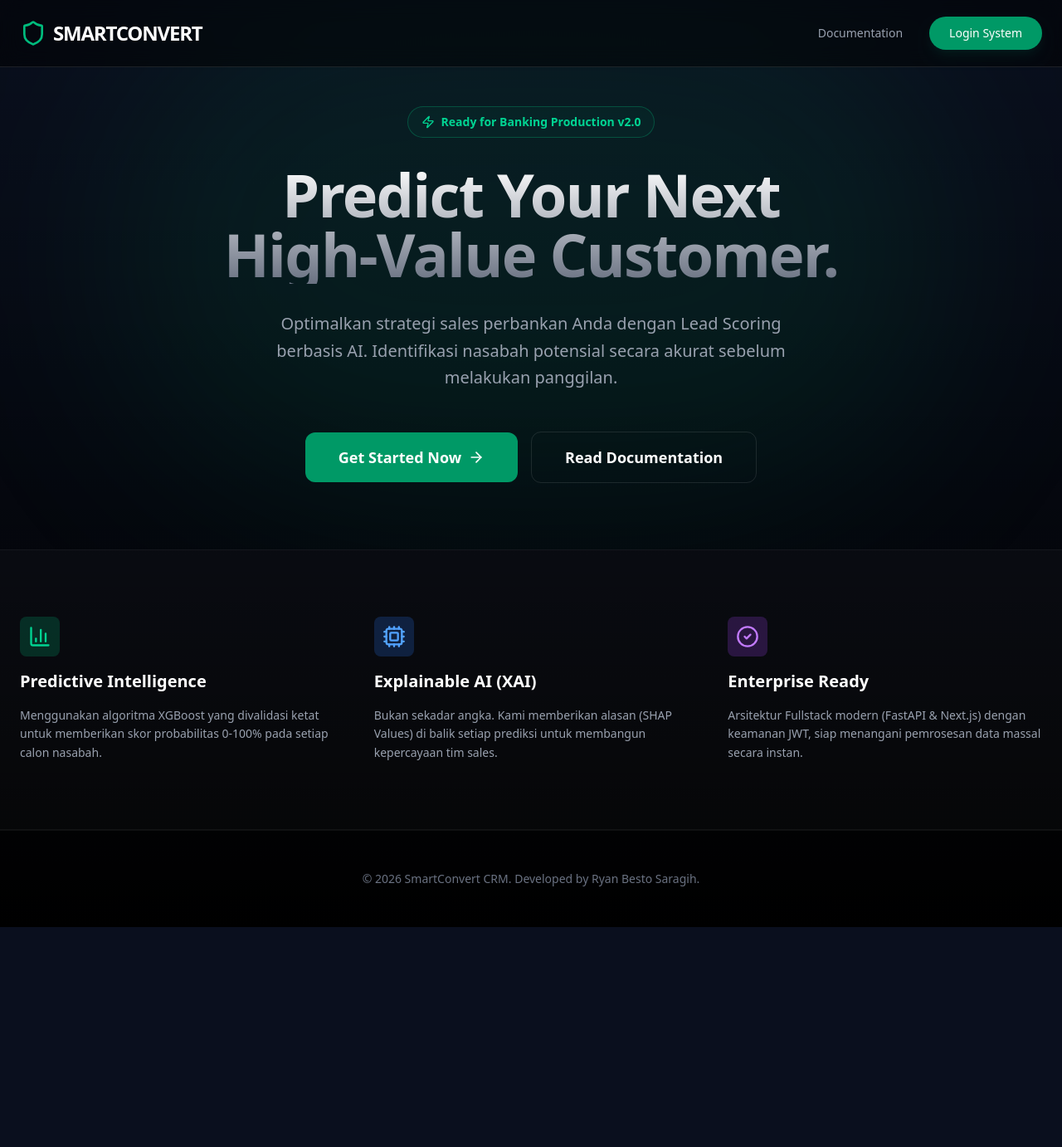
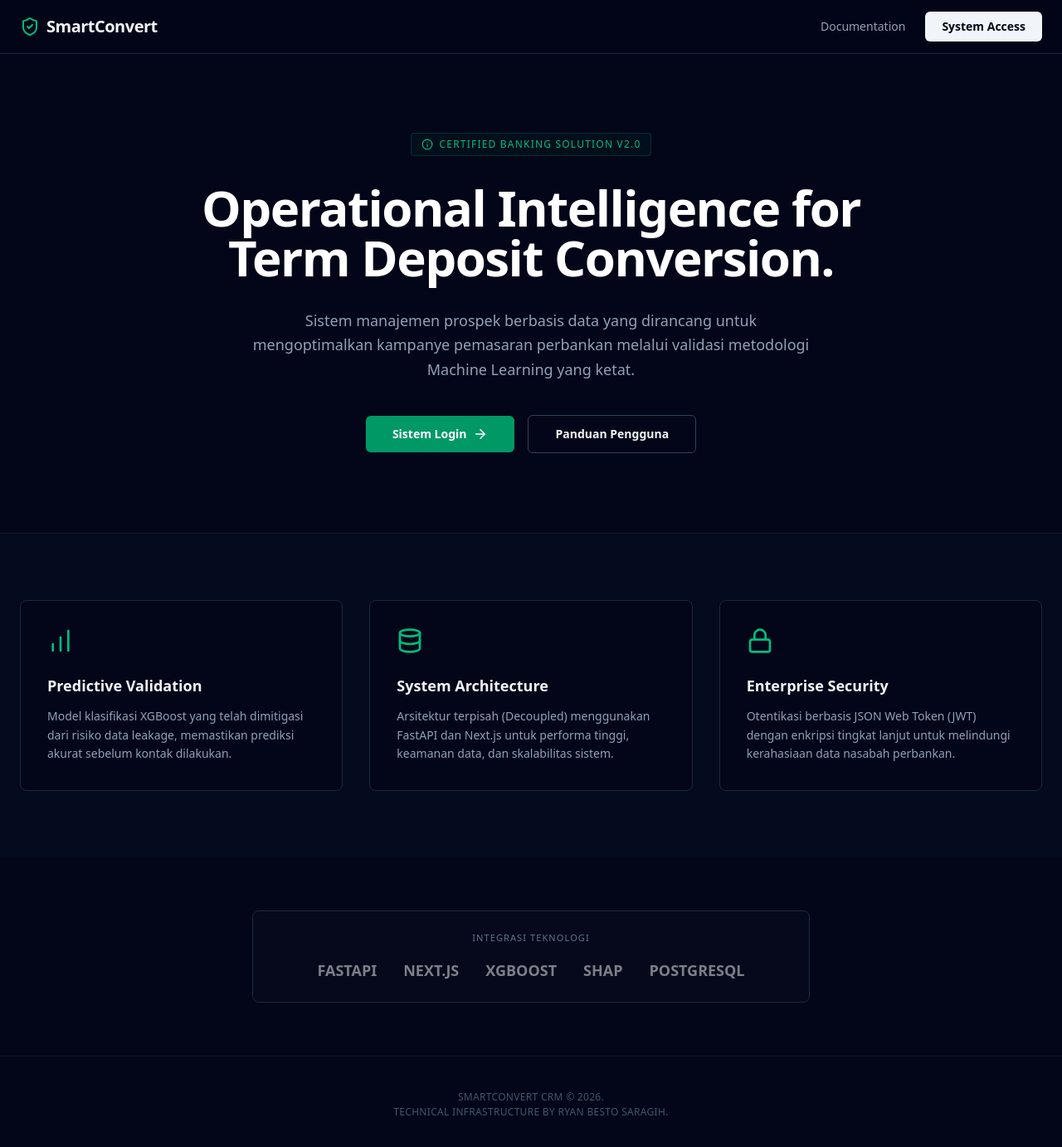
Before and after one commit to bestoism/smartconvert, a Next.js app in the folder frontend/: page / in a window 1280 px wide. Shown: the top 1382 px of the page at 83% size. Before the commit the page ends 1117 px from the top, so only its background shows below. Built offline with nearby package versions, Linux system fonts and the light colour scheme.

Commit message:
design: overhaul landing page to professional banking enterprise style

```diff
--- a/frontend/app/page.tsx
+++ b/frontend/app/page.tsx
@@ -1,73 +1,68 @@
 import Navbar from '@/components/Navbar';
-import { ArrowRight, BarChart3, Cpu, Zap, CheckCircle2 } from 'lucide-react';
+import { ArrowRight, BarChart, Database, Lock, Info } from 'lucide-react';
 import Link from 'next/link';
 
 export default function LandingPage() {
   return (
-    <main className="flex flex-col min-h-screen">
+    <main className="flex flex-col min-h-screen bg-slate-950 text-slate-100">
       <Navbar />
 
       {/* --- HERO SECTION --- */}
-      <section className="relative pt-32 pb-20 px-6 overflow-hidden">
-        <div className="absolute top-0 left-1/2 -translate-x-1/2 w-[1000px] h-[600px] bg-emerald-500/10 blur-[120px] rounded-full -z-10" />
-
-        <div className="max-w-5xl mx-auto text-center">
-          <div className="inline-flex items-center gap-2 px-4 py-2 rounded-full border border-emerald-500/30 bg-emerald-500/5 text-emerald-400 text-sm font-bold mb-8 animate-fade-in">
-            <Zap size={16} /> Ready for Banking Production v2.0
+      <section className="relative pt-40 pb-24 px-6">
+        <div className="max-w-4xl mx-auto text-center">
+          <div className="inline-flex items-center gap-2 px-3 py-1 rounded border border-emerald-500/20 bg-emerald-500/5 text-emerald-500 text-[12px] font-medium uppercase tracking-widest mb-8">
+            <Info size={14} /> Certified Banking Solution v2.0
           </div>
 
-          <h1 className="text-5xl md:text-7xl font-extrabold tracking-tight mb-8 bg-gradient-to-b from-white to-gray-500 bg-clip-text text-transparent">
-            Predict Your Next <br /> High-Value Customer.
+          <h1 className="text-4xl md:text-6xl font-bold tracking-tight mb-8 text-white">
+            Operational Intelligence for <br />
+            Term Deposit Conversion.
           </h1>
 
-          <p className="text-xl text-gray-400 max-w-2xl mx-auto mb-12 leading-relaxed">
-            Optimalkan strategi sales perbankan Anda dengan Lead Scoring berbasis AI.
-            Identifikasi nasabah potensial secara akurat sebelum melakukan panggilan.
+          <p className="text-lg text-slate-400 max-w-2xl mx-auto mb-10 leading-relaxed font-light">
+            Sistem manajemen prospek berbasis data yang dirancang untuk mengoptimalkan kampanye pemasaran perbankan melalui validasi metodologi Machine Learning yang ketat.
           </p>
 
           <div className="flex flex-col sm:flex-row items-center justify-center gap-4">
-            <Link href="/login" className="w-full sm:w-auto flex items-center justify-center gap-2 bg-emerald-600 hover:bg-emerald-500 text-white px-10 py-4 rounded-xl text-lg font-bold transition-all transform hover:scale-105">
-              Get Started Now <ArrowRight size={20} />
+            <Link href="/login" className="w-full sm:w-auto flex items-center justify-center gap-2 bg-emerald-600 hover:bg-emerald-700 text-white px-8 py-3 rounded-md text-sm font-semibold transition-all">
+              Sistem Login <ArrowRight size={18} />
             </Link>
-            <Link href="/docs" className="w-full sm:w-auto border border-white/10 hover:bg-white/5 px-10 py-4 rounded-xl text-lg font-bold transition-all">
-              Read Documentation
+            <Link href="/docs" className="w-full sm:w-auto border border-slate-700 hover:bg-slate-900 px-8 py-3 rounded-md text-sm font-semibold transition-all">
+              Panduan Pengguna
             </Link>
           </div>
         </div>
       </section>
 
-      {/* --- VALUE PROPOSITION --- */}
-      <section className="py-20 px-6 bg-white/[0.02] border-y border-white/5">
+      {/* --- CORE CAPABILITIES --- */}
+      <section className="py-20 px-6 border-t border-slate-900 bg-slate-900/30">
         <div className="max-w-7xl mx-auto">
-          <div className="grid md:grid-cols-3 gap-12">
+          <div className="grid md:grid-cols-3 gap-8">
 
-            <div className="space-y-4">
-              <div className="w-12 h-12 bg-emerald-500/20 rounded-lg flex items-center justify-center text-emerald-400">
-                <BarChart3 size={28} />
-              </div>
-              <h3 className="text-xl font-bold">Predictive Intelligence</h3>
-              <p className="text-gray-400 leading-relaxed text-sm">
-                Menggunakan algoritma XGBoost yang divalidasi ketat untuk memberikan skor probabilitas 0-100% pada setiap calon nasabah.
+            {/* Feature 1 */}
+            <div className="p-8 border border-slate-800 rounded-lg bg-slate-950">
+              <BarChart className="text-emerald-500 mb-6" size={32} />
+              <h3 className="text-lg font-bold mb-3">Predictive Validation</h3>
+              <p className="text-slate-400 leading-relaxed text-sm font-light">
+                Model klasifikasi XGBoost yang telah dimitigasi dari risiko data leakage, memastikan prediksi akurat sebelum kontak dilakukan.
               </p>
             </div>
 
-            <div className="space-y-4">
-              <div className="w-12 h-12 bg-blue-500/20 rounded-lg flex items-center justify-center text-blue-400">
-                <Cpu size={28} />
-              </div>
-              <h3 className="text-xl font-bold">Explainable AI (XAI)</h3>
-              <p className="text-gray-400 leading-relaxed text-sm">
-                Bukan sekadar angka. Kami memberikan alasan (SHAP Values) di balik setiap prediksi untuk membangun kepercayaan tim sales.
+            {/* Feature 2 */}
+            <div className="p-8 border border-slate-800 rounded-lg bg-slate-950">
+              <Database className="text-emerald-500 mb-6" size={32} />
+              <h3 className="text-lg font-bold mb-3">System Architecture</h3>
+              <p className="text-slate-400 leading-relaxed text-sm font-light">
+                Arsitektur terpisah (Decoupled) menggunakan FastAPI dan Next.js untuk performa tinggi, keamanan data, dan skalabilitas sistem.
               </p>
             </div>
 
-            <div className="space-y-4">
-              <div className="w-12 h-12 bg-purple-500/20 rounded-lg flex items-center justify-center text-purple-400">
-                <CheckCircle2 size={28} />
-              </div>
-              <h3 className="text-xl font-bold">Enterprise Ready</h3>
-              <p className="text-gray-400 leading-relaxed text-sm">
-                Arsitektur Fullstack modern (FastAPI & Next.js) dengan keamanan JWT, siap menangani pemrosesan data massal secara instan.
+            {/* Feature 3 */}
+            <div className="p-8 border border-slate-800 rounded-lg bg-slate-950">
+              <Lock className="text-emerald-500 mb-6" size={32} />
+              <h3 className="text-lg font-bold mb-3">Enterprise Security</h3>
+              <p className="text-slate-400 leading-relaxed text-sm font-light">
+                Otentikasi berbasis JSON Web Token (JWT) dengan enkripsi tingkat lanjut untuk melindungi kerahasiaan data nasabah perbankan.
               </p>
             </div>
 
@@ -75,10 +70,25 @@ export default function LandingPage() {
         </div>
       </section>
 
+      {/* --- TECHNICAL SPECS --- */}
+      <section className="py-16 px-6 text-center">
+        <div className="max-w-2xl mx-auto border border-slate-800 p-6 rounded-lg bg-slate-900/20">
+          <p className="text-[11px] text-slate-500 uppercase tracking-widest mb-4">Integrasi Teknologi</p>
+          <div className="flex flex-wrap justify-center gap-8 opacity-50 grayscale hover:grayscale-0 transition-all duration-500">
+             <span className="font-bold text-lg">FASTAPI</span>
+             <span className="font-bold text-lg">NEXT.JS</span>
+             <span className="font-bold text-lg">XGBOOST</span>
+             <span className="font-bold text-lg">SHAP</span>
+             <span className="font-bold text-lg">POSTGRESQL</span>
+          </div>
+        </div>
+      </section>
+
       {/* --- FOOTER --- */}
-      <footer className="mt-auto py-12 px-6 border-t border-white/5 text-center">
-        <p className="text-gray-500 text-sm font-medium">
-          © 2026 SmartConvert CRM. Developed by Ryan Besto Saragih.
+      <footer className="mt-auto py-10 px-6 border-t border-slate-900 text-center">
+        <p className="text-slate-600 text-[12px] tracking-wide">
+          SMARTCONVERT CRM &copy; 2026. <br />
+          TECHNICAL INFRASTRUCTURE BY RYAN BESTO SARAGIH.
         </p>
       </footer>
     </main>
--- a/frontend/components/Navbar.tsx
+++ b/frontend/components/Navbar.tsx
@@ -1,18 +1,21 @@
 import Link from 'next/link';
-import { Shield } from 'lucide-react';
+import { ShieldCheck } from 'lucide-react';
 
 export default function Navbar() {
   return (
-    <nav className="fixed w-full z-50 border-b border-white/10 bg-black/50 backdrop-blur-md">
-      <div className="max-w-7xl mx-auto px-6 h-20 flex items-center justify-between">
+    <nav className="fixed w-full z-50 border-b border-slate-800 bg-slate-950/80 backdrop-blur-sm">
+      <div className="max-w-7xl mx-auto px-6 h-16 flex items-center justify-between">
         <div className="flex items-center gap-2">
-          <Shield className="text-emerald-500" size={32} />
-          <span className="text-2xl font-bold tracking-tighter">SMARTCONVERT</span>
+          <ShieldCheck className="text-emerald-500" size={24} />
+          <span className="text-xl font-semibold tracking-tight text-slate-100">SmartConvert</span>
         </div>
-        <div className="hidden md:flex items-center gap-8 text-sm font-medium text-gray-400">
-          <Link href="/docs" className="hover:text-emerald-400 transition-colors">Documentation</Link>
-          <Link href="/login" className="bg-emerald-600 hover:bg-emerald-500 text-white px-6 py-2.5 rounded-full transition-all shadow-lg shadow-emerald-900/20">
-            Login System
+
+        <div className="flex items-center gap-6">
+          <Link href="/docs" className="text-sm font-medium text-slate-400 hover:text-slate-100 transition-colors">
+            Documentation
+          </Link>
+          <Link href="/login" className="text-sm font-semibold bg-slate-100 text-slate-950 px-5 py-2 rounded-md hover:bg-slate-200 transition-all">
+            System Access
           </Link>
         </div>
       </div>
```
